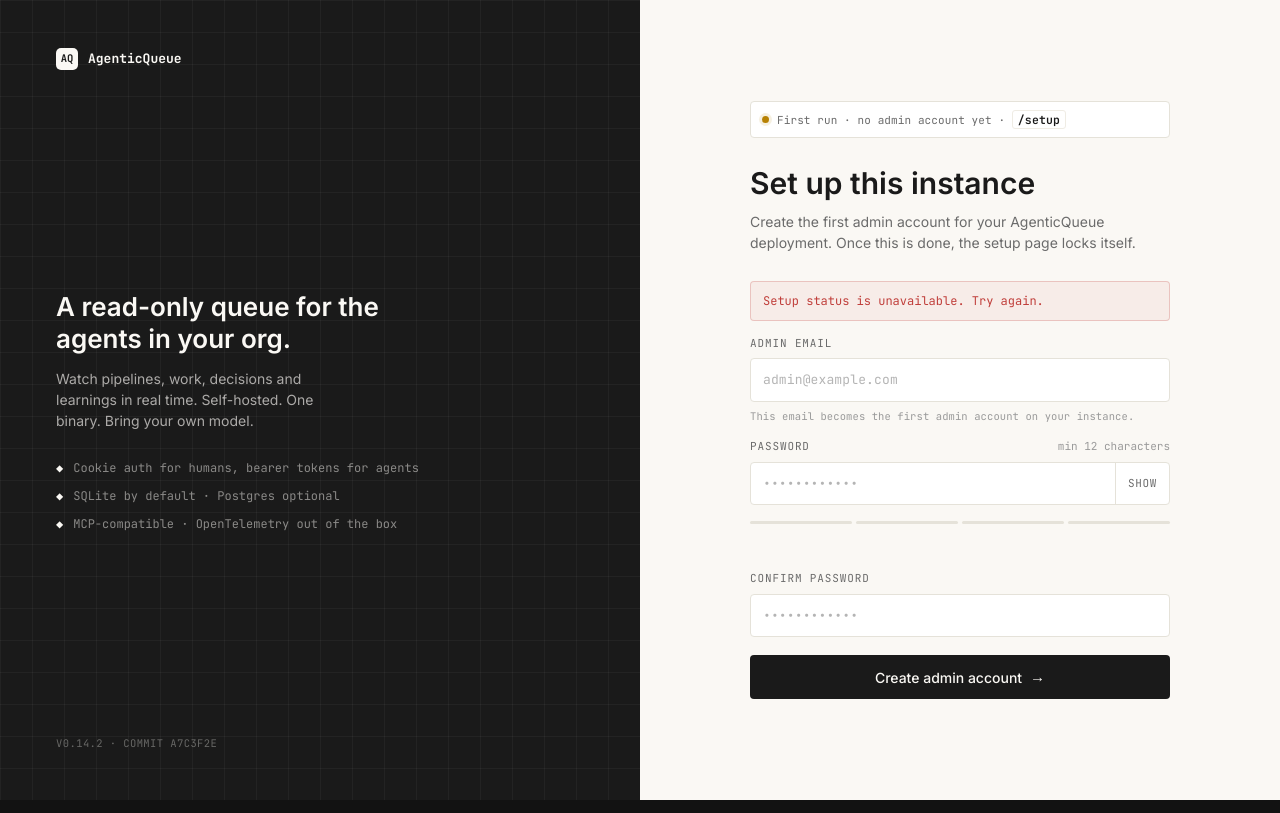
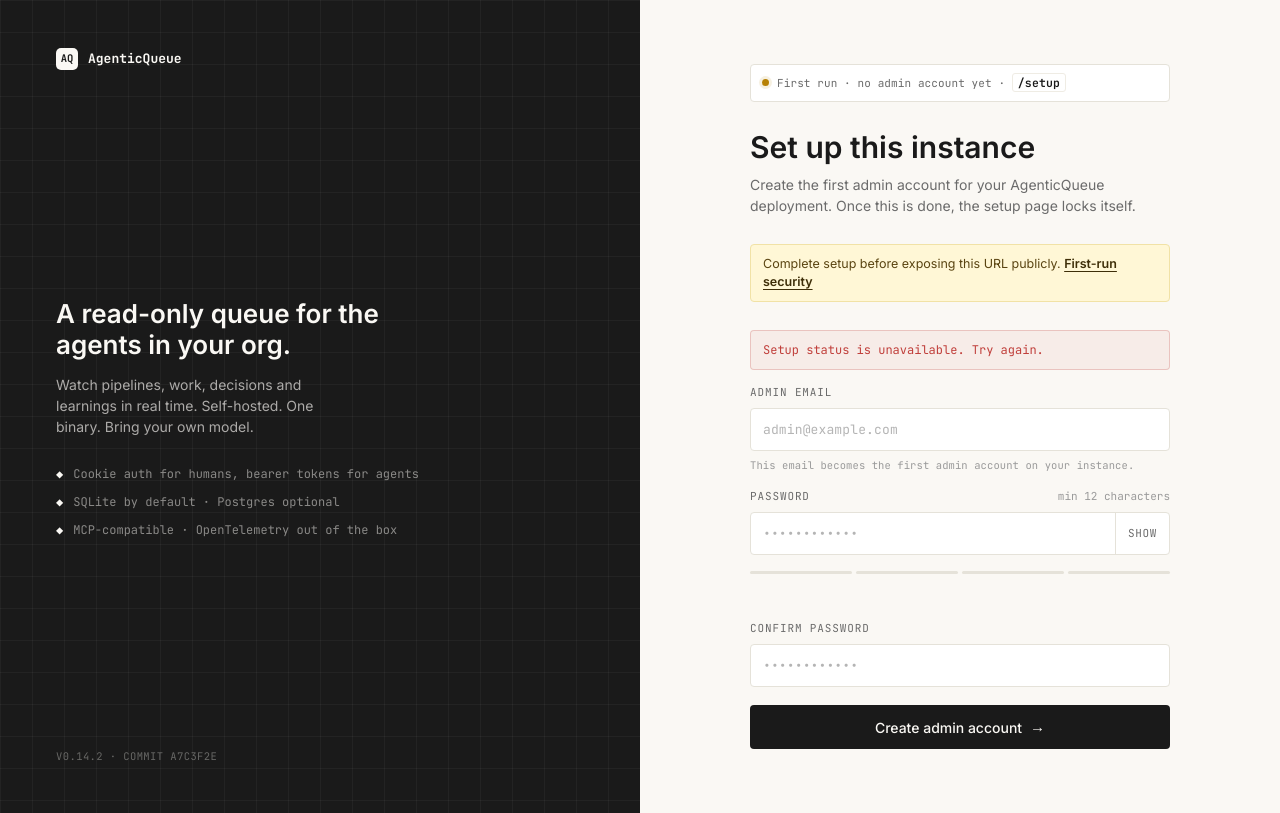
Before and after one commit to agenticqueue/agenticqueue, a Next.js app in the folder apps/web/: page /setup in a window 1280 px wide. Built offline with nearby package versions, Linux system fonts and the light colour scheme; no server answers.

Commit message:
AQ-309 Add first-run setup warning

```diff
--- a/apps/web/app/(auth)/setup/page.tsx
+++ b/apps/web/app/(auth)/setup/page.tsx
@@ -414,6 +414,17 @@ export default function SetupPage() {
           </p>
         </div>
 
+        <div
+          aria-label="First-run security"
+          className="first-run-warning"
+          role="note"
+        >
+          Complete setup before exposing this URL publicly.{" "}
+          <a href="https://github.com/agenticqueue/agenticqueue#first-run-security">
+            First-run security
+          </a>
+        </div>
+
         <form autoComplete="off" noValidate onSubmit={submit}>
           {formError ? <div className="form-error">{formError}</div> : null}
           <fieldset disabled={isSubmitting}>
--- a/apps/web/app/(auth)/setup/setup.module.css
+++ b/apps/web/app/(auth)/setup/setup.module.css
@@ -87,6 +87,23 @@
 
 .setupPanel :global(.status-copy) {
   color: var(--ink-faint);
+}
+
+.setupPanel :global(.first-run-warning) {
+  border: 1px solid #f1e2a6;
+  border-radius: 4px;
+  background: #fff7d6;
+  color: #5a4411;
+  font-size: 12.5px;
+  line-height: 1.45;
+  padding: 10px 12px;
+}
+
+.setupPanel :global(.first-run-warning a) {
+  color: #3e2e08;
+  font-weight: 600;
+  text-decoration: underline;
+  text-underline-offset: 3px;
 }
 
 .setupPanel :global(form) {
```
